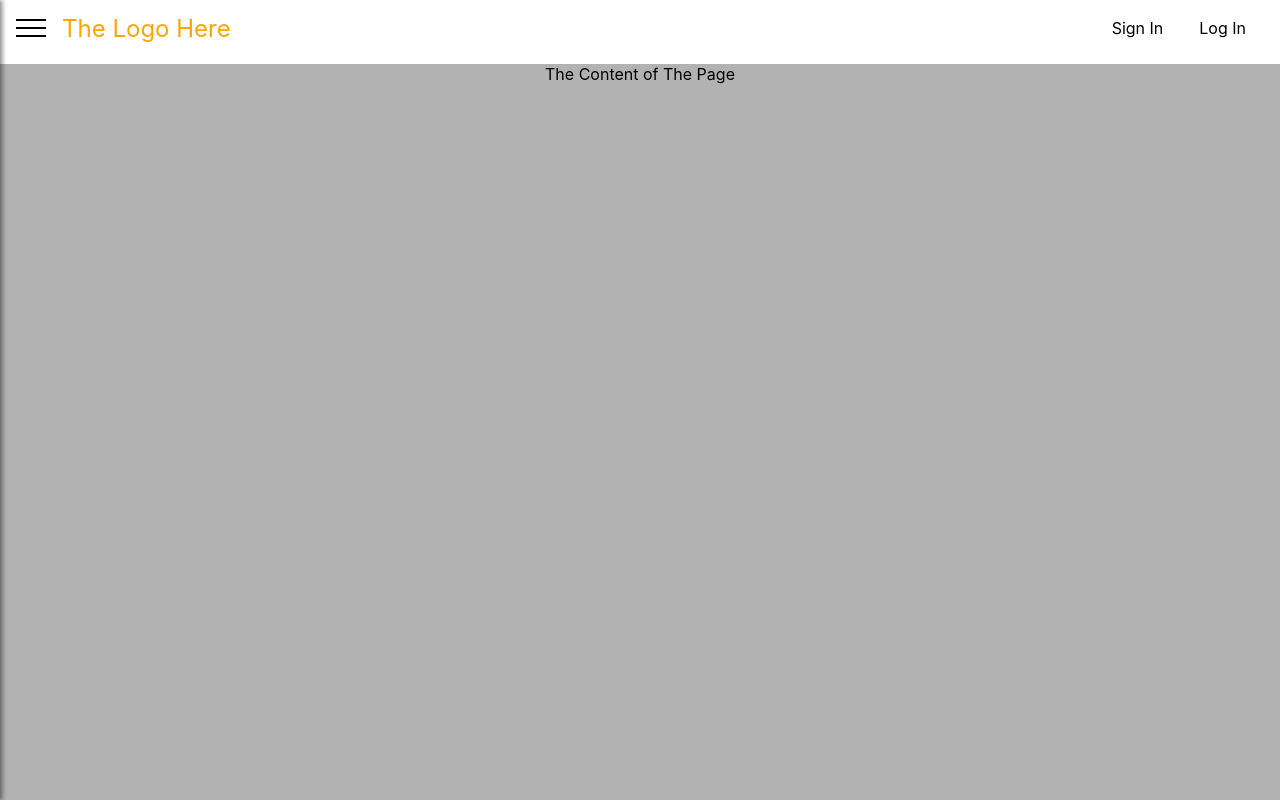
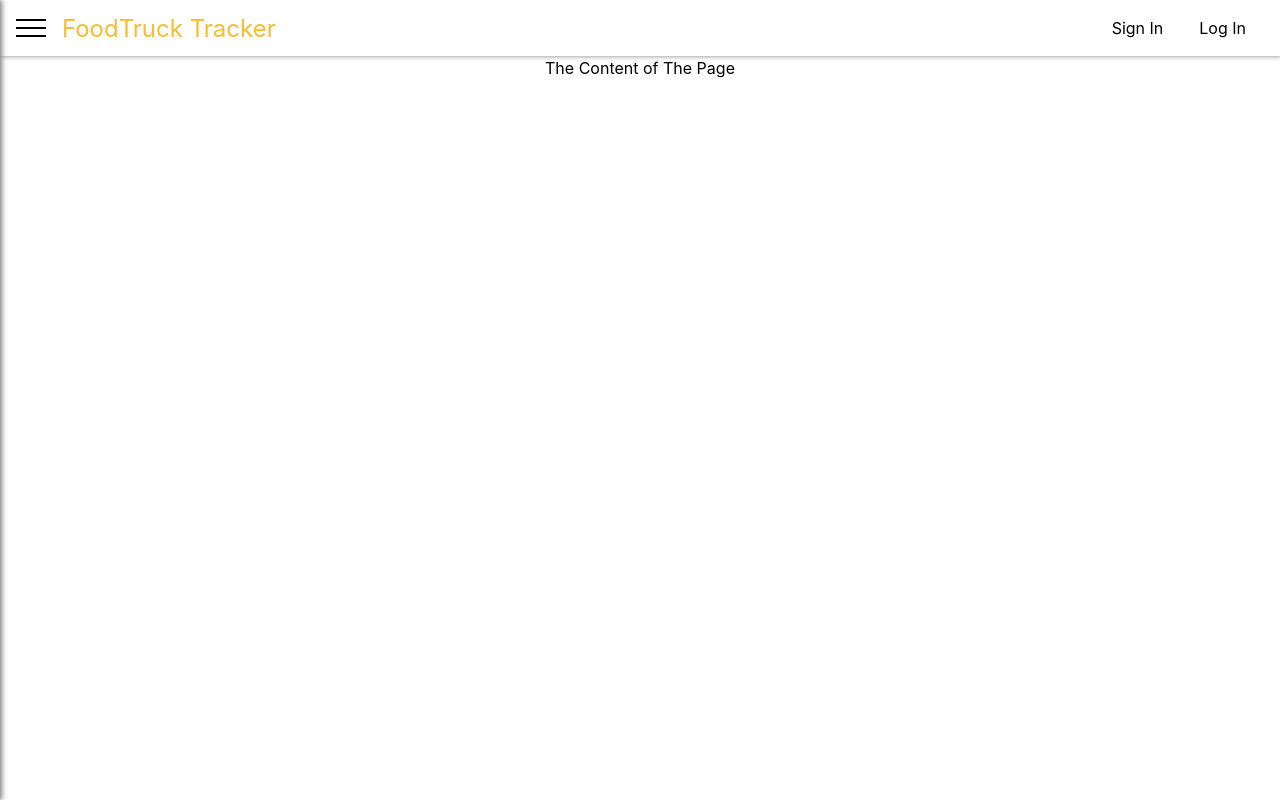
Before and after one commit to foodtruck-trackr-3/Front-End, a React (Create React App) app in the folder foodtruck-app/: page / in a window 1280 px wide. Built offline with nearby package versions, Linux system fonts and the light colour scheme.

Commit message:
made a few changes on the colors.

```diff
--- a/foodtruck-app/src/App.js
+++ b/foodtruck-app/src/App.js
@@ -22,7 +22,7 @@ function App() {
       <Toolbar drawerClickHandler={drawerTogglerHandler} />
       <SideDrawer show={sideDrawerOpener} />
       <Backdrop drawerClose={drawerCloser} />
-      <main style={{ marginTop: "64px" }}>The Content of The Page</main>
+      <main style={{ marginTop: "58px" }}>The Content of The Page</main>
     </div>
   );
 }
--- a/foodtruck-app/src/components/Backdrop/Backdrop.js
+++ b/foodtruck-app/src/components/Backdrop/Backdrop.js
@@ -5,7 +5,6 @@ const StyledBackdrop = styled.div`
     position: fixed;
     width: 100%;
     height: 100%;
-    background: rgba(0,0,0,0.3);
     z-index: 100;
 `
 
--- a/foodtruck-app/src/components/Toolbar/Toolbar.js
+++ b/foodtruck-app/src/components/Toolbar/Toolbar.js
@@ -18,6 +18,8 @@ const Toolbar = ({ drawerClickHandler, drawerClose }) => {
         justify-content: space-between;
         height: 100%;
         padding: 0 1rem;
+        box-shadow: 2px 0px 5px rgba(0,0,0,0.5);
+
     `;
 
     const ToolbarNavigationItems = styled.div `
@@ -25,7 +27,7 @@ const Toolbar = ({ drawerClickHandler, drawerClose }) => {
             color: black;
             text-decoration: none;
             :hover {
-                background-color: gray;
+                font-size: 18px;
             }
         }
         ul {
@@ -38,16 +40,13 @@ const Toolbar = ({ drawerClickHandler, drawerClose }) => {
         li {
             padding: 10px;
             margin: 0 0.5rem;
-            :hover {
-                background-color: gray;
-            }
         }
     `;
 
     const ToolbarLogo = styled.div `
         margin-left: 1rem;
         a {
-            color: orange;
+            color: #F6BD31;
             text-decoration: none;
             font-size: 1.5rem;
         }
@@ -63,13 +62,12 @@ const Toolbar = ({ drawerClickHandler, drawerClose }) => {
                 <div />
                 <DrawerToggleButton drawerClickHandler={drawerClickHandler} />
                 <ToolbarLogo>
-                    <a href="/">The Logo Here</a>
+                    <a href="/">FoodTruck Tracker</a>
                 </ToolbarLogo>
                 <Spacer />
             <ToolbarNavigationItems>
                 <ul>
                     <li>
-                        {" "}
                         <a href="#">Sign In</a>
                     </li>
                     <li>
--- a/foodtruck-app/src/components/sideDrawer/SideDrawer.js
+++ b/foodtruck-app/src/components/sideDrawer/SideDrawer.js
@@ -4,13 +4,13 @@ import styled from 'styled-components';
 const StyledSideDrawer = styled.div `
     display:flex;
     height:100vh;
-    background-color:white;
+    background-color: #CF3E4D;
     box-shadow: 2px 0px 5px rgba(0,0,0,0.5);
     top:0;
     left:0;
     width: 300px;
     position: fixed;
-    color: black;
+    color: white;
     z-index: 200;
     justify-content: center;
     transform: translateX(${props => (props.show ? "0" : "-100%")});
@@ -29,7 +29,8 @@ const StyledSideDrawer = styled.div `
         padding: 10px;
         :hover{
             cursor: pointer;
-            background-color: violet;
+            background-color: #F2F5F0;
+            color: black;
         }
     }
 
```
